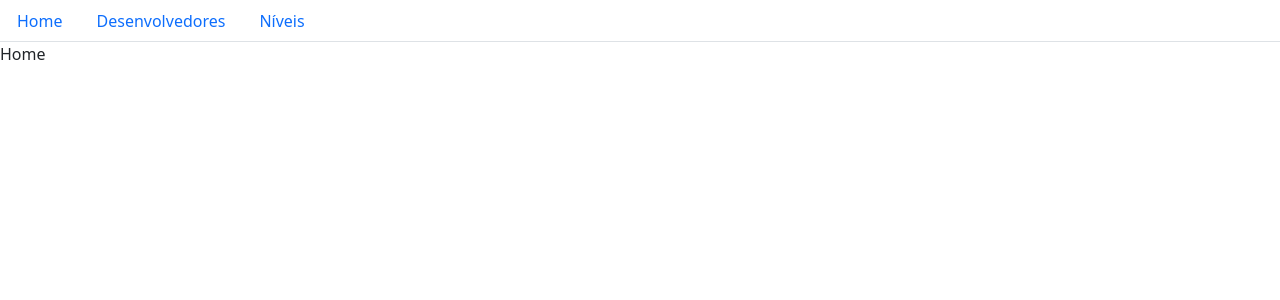
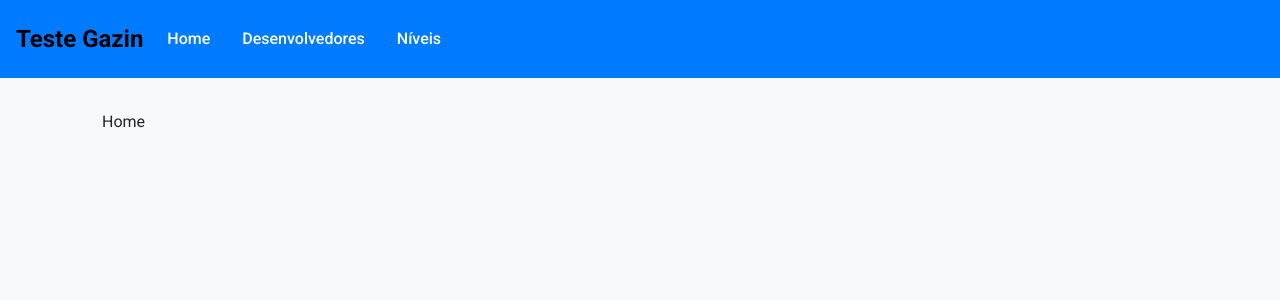
Before and after one commit to matheuslkj/api-laravel-react, a React (Create React App) app in the folder frontend/: page / in a window 1280 px wide. Shown: the top 300 px of the page. Built offline with nearby package versions, Linux system fonts and the light colour scheme.

Commit message:
Adicionando o estilo e crinado o Header e arrumando o devs

```diff
--- a/frontend/public/index.html
+++ b/frontend/public/index.html
@@ -15,6 +15,7 @@
       user's mobile device or desktop. See https://developers.google.com/web/fundamentals/web-app-manifest/
     -->
     <link rel="manifest" href="%PUBLIC_URL%/manifest.json" />
+    <link href="https://fonts.googleapis.com/css2?family=Roboto:wght@400;500;700&display=swap" rel="stylesheet">
     <!--
       Notice the use of %PUBLIC_URL% in the tags above.
       It will be replaced with the URL of the `public` folder during the build.
--- a/frontend/src/App.js
+++ b/frontend/src/App.js
@@ -1,36 +1,30 @@
+// src/App.js
 import React from "react";
 import 'bootstrap/dist/css/bootstrap.min.css';
 import 'primereact/resources/themes/saga-blue/theme.css';  // ou qualquer outro tema que preferir
 import 'primereact/resources/primereact.min.css';
 import 'primeicons/primeicons.css';
 import "react-toastify/dist/ReactToastify.css";
+import './styles/global.css';
 import { ToastContainer } from "react-toastify";
-import {BrowserRouter, Routes, Link, Route} from 'react-router-dom';
-import {Nav} from 'react-bootstrap';
+import { BrowserRouter, Routes, Route } from 'react-router-dom';
+import Header from './components/Header';
 import Home from './components/Home';
 import Devs from './components/Devs';
 import Levels from './components/Levels';
 
-
-
-
 function App() {
-    // Defina o estado para armazenar os níveis
-
     return (
         <div className="App">
             <BrowserRouter>
-                <Nav variant='tabs'>
-                    <Nav.Link as={Link} to="/" >Home</Nav.Link>
-                    <Nav.Link as={Link} to="/devs" >Desenvolvedores</Nav.Link>
-                    <Nav.Link as={Link} to="/niveis" >Níveis</Nav.Link>
-                </Nav>
-
-                <Routes>
-                    <Route path='/' index element={<Home/>}></Route>
-                    <Route path='/devs' element={<Devs/>}></Route>
-                    <Route path='/niveis' element={<Levels/>}></Route>
-                </Routes>
+                <Header />
+                <div className="container">
+                    <Routes>
+                        <Route path='/' index element={<Home />} />
+                        <Route path='/devs' element={<Devs />} />
+                        <Route path='/niveis' element={<Levels />} />
+                    </Routes>
+                </div>
             </BrowserRouter>
             <ToastContainer autoClose={3000} />
         </div>
--- a/frontend/src/components/Devs.js
+++ b/frontend/src/components/Devs.js
@@ -317,7 +317,7 @@ class Devs extends React.Component {
       <div className="container">
         <Modal show={this.state.modalOpened} onHide={this.handleClose}>
           <Modal.Header closeButton>
-            <Modal.Title>Modal heading</Modal.Title>
+            <Modal.Title>Gerenciar Desenvolvedor</Modal.Title>
           </Modal.Header>
           <Modal.Body>
             <Form>
@@ -325,7 +325,7 @@ class Devs extends React.Component {
                 <Form.Label>ID</Form.Label>
                 <Form.Control type="text" value={this.state.id} readOnly={true} />
               </Form.Group>
-              <Form.Group className="mb-3" controlId="formBasicEmail">
+              <Form.Group className="mb-3">
                 <Form.Label>Nome:</Form.Label>
                 <Form.Control
                   type="text"
@@ -348,7 +348,7 @@ class Devs extends React.Component {
                   <option value="F">Feminino</option>
                 </Form.Select>
               </Form.Group>
-              <Form.Group className="mb-3" controlId="formBasicEmail">
+              <Form.Group className="mb-3">
                 <Form.Label>Data de Nascimento:</Form.Label>
                 <Form.Control
                   type="date"
@@ -357,7 +357,7 @@ class Devs extends React.Component {
                   onChange={this.updateField("data_nascimento")}
                 />
               </Form.Group>
-              <Form.Group className="mb-3" controlId="formBasicEmail">
+              <Form.Group className="mb-3">
                 <Form.Label>Idade:</Form.Label>
                 <Form.Control
                   type="number"
@@ -367,7 +367,7 @@ class Devs extends React.Component {
                   onChange={this.updateField("idade")}
                 />
               </Form.Group>
-              <Form.Group className="mb-3" controlId="formBasicEmail">
+              <Form.Group className="mb-3">
                 <Form.Label>Nível</Form.Label>
                 <Form.Select
                   aria-label="Default select example"
@@ -383,7 +383,7 @@ class Devs extends React.Component {
                   ))}
                 </Form.Select>
               </Form.Group>
-              <Form.Group className="mb-3" controlId="formBasicEmail">
+              <Form.Group className="mb-3">
                 <Form.Label>Hobby:</Form.Label>
                 <Form.Control
                   type="text"
--- /dev/null
+++ b/frontend/src/components/Header.js
@@ -0,0 +1,22 @@
+// src/components/Header.js
+import React from 'react';
+import { Navbar, Nav } from 'react-bootstrap';
+import { Link } from 'react-router-dom';
+
+const Header = () => {
+  return (
+    <Navbar className="header" expand="lg">
+      <Navbar.Brand className="title">Teste Gazin</Navbar.Brand>
+      <Navbar.Toggle aria-controls="basic-navbar-nav" />
+      <Navbar.Collapse id="basic-navbar-nav">
+        <Nav className="ml-auto menu">
+          <Nav.Link as={Link} to="/">Home</Nav.Link>
+          <Nav.Link as={Link} to="/devs">Desenvolvedores</Nav.Link>
+          <Nav.Link as={Link} to="/niveis">Níveis</Nav.Link>
+        </Nav>
+      </Navbar.Collapse>
+    </Navbar>
+  );
+};
+
+export default Header;
--- a/frontend/src/components/Levels.js
+++ b/frontend/src/components/Levels.js
@@ -265,7 +265,7 @@ class Levels extends React.Component {
         if (res.ok) {
           console.log(`Nível com ID: ${id} deletado com sucesso`);
           this.getLevels();
-          toast.error("Erro ao deletar nível. Verifique se há desenvolvedores associados.");
+          toast.success("Nivel deletado com Sucesso!")
         } else {
           console.error(`Erro ao deletar nível com ID: ${id}. Status: ${res.status}`);
           toast.error("Erro ao deletar nível. Verifique se há desenvolvedores associados.");
--- /dev/null
+++ b/frontend/src/styles/global.css
@@ -0,0 +1,65 @@
+/* src/styles/global.css */
+
+/* Definição da fonte global */
+body {
+    font-family: 'Roboto', sans-serif;
+    margin: 0;
+    padding: 0;
+    background-color: #f8f9fa;
+  }
+
+  /* Estilização do cabeçalho */
+  .header {
+    background-color: #007bff;
+    color: #fff;
+    padding: 1rem;
+    display: flex;
+    justify-content: space-between;
+    align-items: center;
+  }
+
+  .header .title {
+    font-size: 1.5rem;
+    font-weight: bold;
+  }
+
+  .header .menu {
+    display: flex;
+    gap: 1rem;
+  }
+
+  .header .menu a {
+    color: #fff;
+    text-decoration: none;
+    font-weight: 500;
+  }
+
+  .header .menu a:hover {
+    text-decoration: underline;
+  }
+
+  /* Estilização do conteúdo principal */
+  .container {
+    padding: 2rem;
+  }
+
+  /* Estilo para os botões */
+  .btn-primary {
+    background-color: #007bff;
+    border-color: #007bff;
+  }
+
+  .btn-primary:hover {
+    background-color: #0056b3;
+    border-color: #004085;
+  }
+
+  /* Estilização da tabela */
+  .table {
+    margin-top: 1rem;
+  }
+
+  .table th,
+  .table td {
+    vertical-align: middle;
+  }
```
